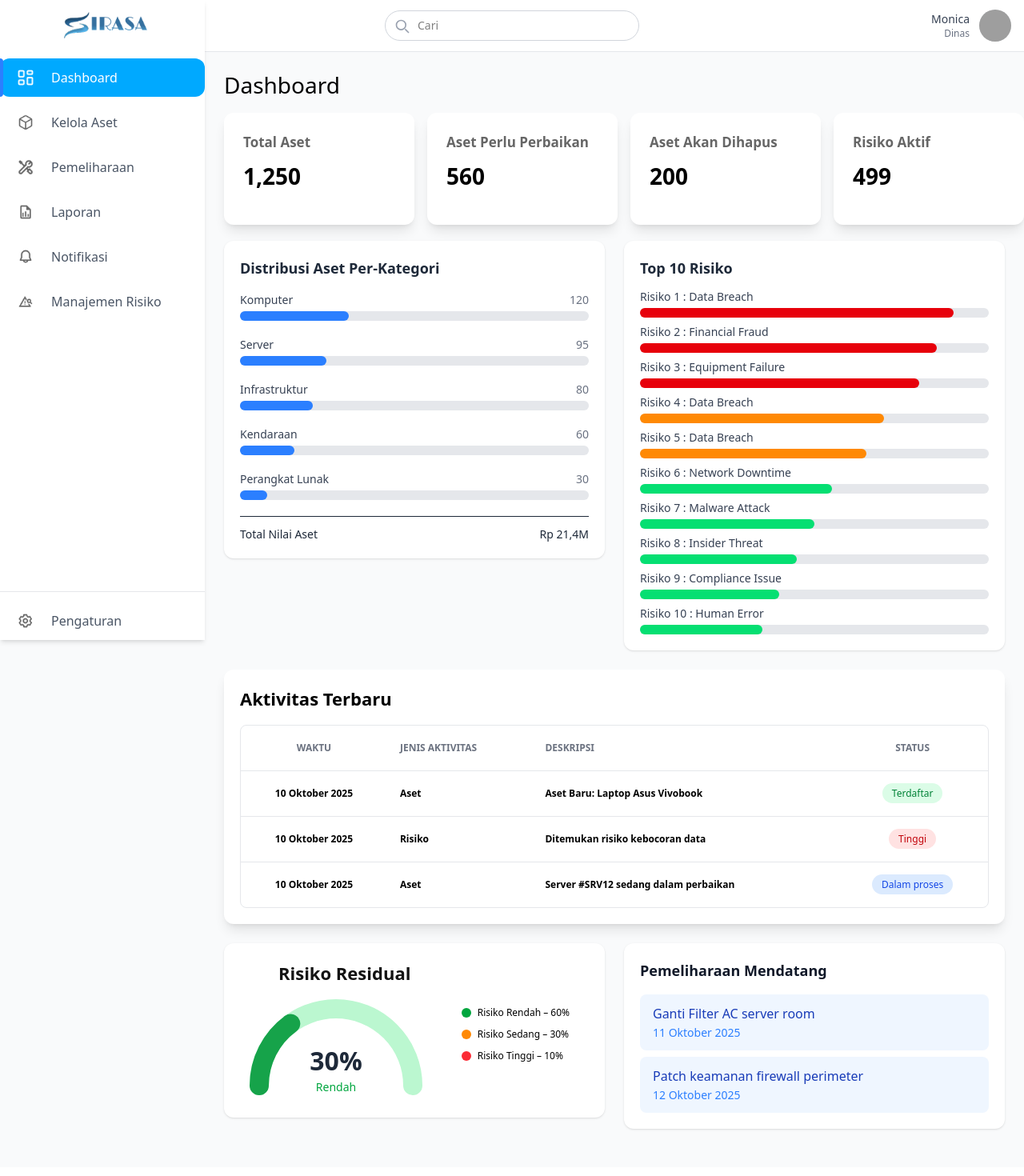
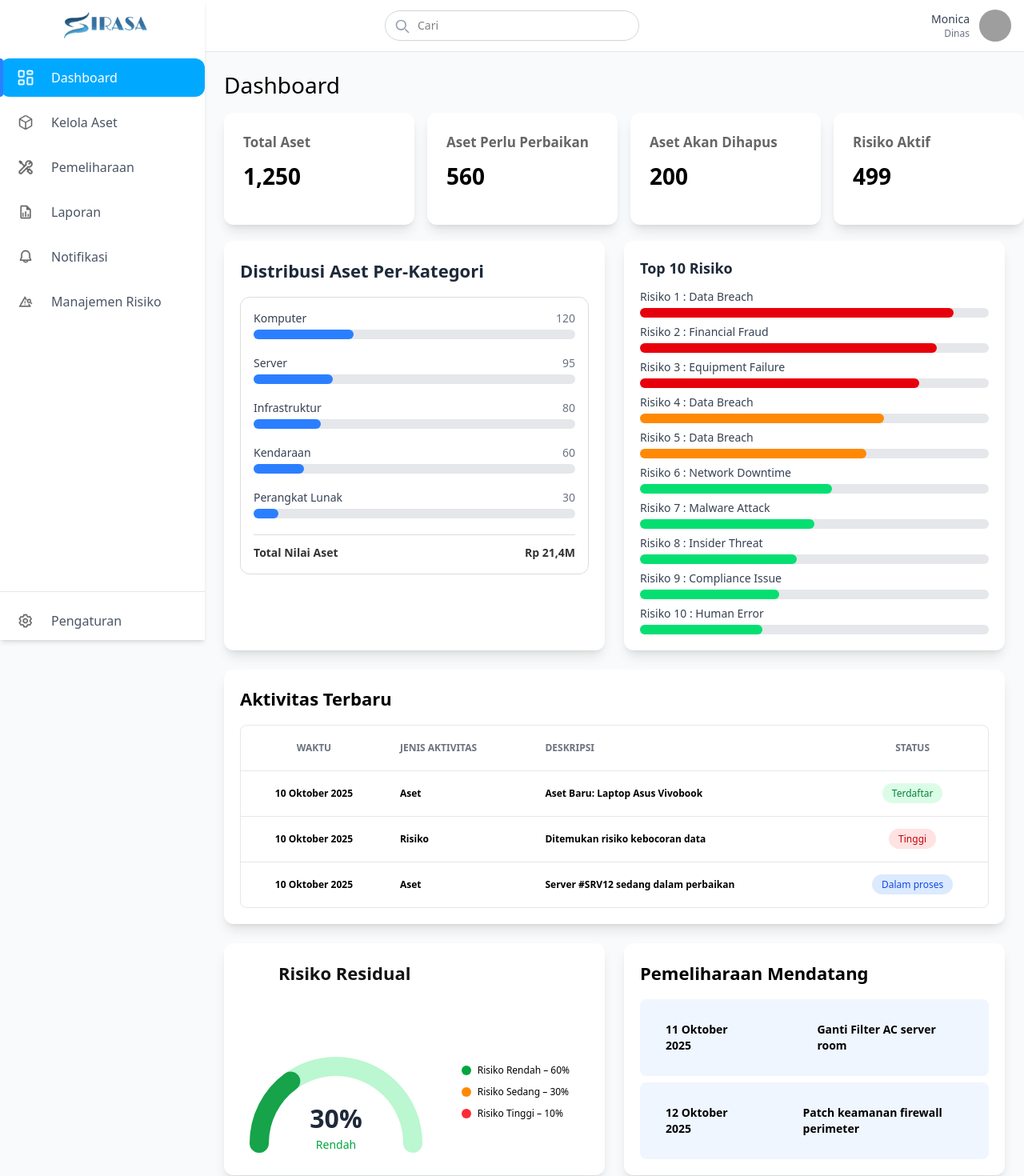
Before and after one commit to actonaa/MANPRO, a React (Vite) app in the folder frontend/: page /dashboard in a window 1280 px wide. Shown: the top 1470 px of the page at 80% size. Built offline with nearby package versions, Linux system fonts and the light colour scheme; grey boxes are pictures that could not be loaded.

Commit message:
Membuat tampilan dashboard v2

```diff
--- a/frontend/src/components/dashboard/DistribusiKategori.tsx
+++ b/frontend/src/components/dashboard/DistribusiKategori.tsx
@@ -12,11 +12,11 @@ export default function DistribusiKategori() {
   const totalSemua = data.reduce((acc, item) => acc + item.total, 0);
 
   return (
-    <div className="bg-white rounded-xl shadow-sm p-5 w-full h-full">
-      <h2 className="text-lg font-semibold text-gray-800 mb-4">
+    <div className="bg-white rounded-xl shadow-lg p-5 w-full h-full">
+      <h2 className="text-lg lg:text-[22px] font-semibold text-gray-800 mb-4">
         Distribusi Aset Per-Kategori
       </h2>
-
+      <div className="md:border md:border-[#ddd] md:p-4 md:rounded-xl">
         <div className="space-y-5">
           {data.map((item) => {
             const persen = (item.total / totalSemua) * 100;
@@ -39,10 +39,11 @@ export default function DistribusiKategori() {
           })}
         </div>
 
-      <div className="border-t mt-5 pt-3 flex justify-between text-sm font-medium text-gray-800">
+        <div className="border-t border-t-[#ddd] mt-5 pt-3 flex justify-between text-sm font-semibold text-[#333]">
           <span>Total Nilai Aset</span>
           <span>Rp 21,4M</span>
         </div>
       </div>
+    </div>
   );
 }
--- a/frontend/src/components/dashboard/PemeliharaanMendatang.tsx
+++ b/frontend/src/components/dashboard/PemeliharaanMendatang.tsx
@@ -3,13 +3,16 @@ import { ChevronRight } from "lucide-react";
 export default function PemeliharaanMendatang() {
   const jadwal = [
     { tanggal: "11 Oktober 2025", deskripsi: "Ganti Filter AC server room" },
-    { tanggal: "12 Oktober 2025", deskripsi: "Patch keamanan firewall perimeter" },
+    {
+      tanggal: "12 Oktober 2025",
+      deskripsi: "Patch keamanan firewall perimeter",
+    },
   ];
 
   return (
-    <div className="bg-white rounded-xl shadow-sm p-5 w-full h-full">
+    <div className="bg-white rounded-xl shadow-lg p-5 w-full h-full">
       {/* Judul */}
-      <h2 className="text-lg font-semibold text-gray-900 mb-4">
+      <h2 className="text-lg lg:text-[22px] font-semibold text-black mb-4">
         Pemeliharaan Mendatang
       </h2>
 
@@ -21,17 +24,17 @@ export default function PemeliharaanMendatang() {
             className="flex justify-between items-center bg-blue-50 rounded-lg px-4 py-3 hover:bg-blue-100 transition cursor-pointer"
           >
             {/* Kiri: Deskripsi & Tanggal */}
-            <div className="flex flex-col">
-              <span className="text-blue-800 font-medium text-sm sm:text-base">
+            <div className="flex flex-col md:flex-row-reverse md:justify-around md:p-4 md:gap-20">
+              <p className="text-blue-800 md:text-black font-medium md:font-semibold text-sm">
                 {item.deskripsi}
-              </span>
-              <span className="text-blue-500 text-xs sm:text-sm mt-0.5">
+              </p>
+              <p className="text-blue-500 md:text-black text-xs mt-0.5 md:mt-0 md:font-semibold md:text-sm">
                 {item.tanggal}
-              </span>
+              </p>
             </div>
 
             {/* Kanan: Ikon panah hanya di HP */}
-            <ChevronRight className="text-blue-500 w-4 h-4 block sm:hidden" />
+            <ChevronRight className="text-blue-500 w-4 h-4 block md:hidden" />
           </div>
         ))}
       </div>
--- a/frontend/src/components/dashboard/RisikoResidual.tsx
+++ b/frontend/src/components/dashboard/RisikoResidual.tsx
@@ -2,7 +2,7 @@ export default function RisikoResidual() {
   const risiko = 30; // 📊 hardcode risiko residual
 
   return (
-    <div className="bg-white rounded-xl shadow-sm p-5 flex flex-col justify-between w-full h-full gap-6">
+    <div className="bg-white rounded-xl shadow-lg p-5 flex flex-col justify-between w-full h-full gap-6">
       {/* Judul */}
       <div className="flex flex-col lg:items-start lg:text-left">
         <h2 className="text-lg font-semibold text-[#131313] mb-4 lg:ml-12 lg:text-[22px] lg:mb-0">
--- a/frontend/src/components/dashboard/RiskHeatMap.tsx
+++ b/frontend/src/components/dashboard/RiskHeatMap.tsx
@@ -14,7 +14,7 @@ export default function RiskHeatmap() {
   ];
 
   return (
-    <div className="bg-white p-5 rounded-xl shadow-sm w-full h-full">
+    <div className="bg-white p-5 rounded-xl shadow-lg w-full h-full">
       <h3 className="text-lg font-semibold text-gray-800 mb-3">
         Top 10 Risiko
       </h3>
--- a/frontend/src/views/dinas/Dashboard.tsx
+++ b/frontend/src/views/dinas/Dashboard.tsx
@@ -22,14 +22,26 @@ export default function Dashboard() {
           <CardList title="Risiko Aktif" value="499" />
         </div>
       </div>
-      <div className="flex flex-col md:flex-row gap-6 mb-6 items-stretch">
-        <DistribusiKategori />
-        <RiskHeatmap />
+      {/* 📈 Distribusi & Risiko */}
+      <div className="grid grid-cols-1 lg:grid-cols-2 gap-6 mb-6">
+        {/* Distribusi Kategori */}
+        <div className="lg:col-span-1 w-full">
+          <DistribusiKategori />
+        </div>
+
+        {/* Top 10 Risiko */}
+        <div className="lg:col-span-1 w-full">
+          <RiskHeatmap />
+        </div>
       </div>
-      <div className="mb-6">
+
+      {/* 📋 Aktivitas Aset */}
+      <div className="w-full mb-6">
         <TableAktivitas searchQuery={searchQuery} />
       </div>
-      <div className="flex flex-col md:flex-row gap-6 mb-6 items-stretch">
+
+      {/* 📊 Risiko Residual & Pemeliharaan */}
+      <div className="grid grid-cols-1 lg:grid-cols-2 gap-6 mb-6">
         <RisikoResidual />
         <PemeliharaanMendatang />
       </div>
```
Lines whose indentation alone changed are shown as unchanged.
